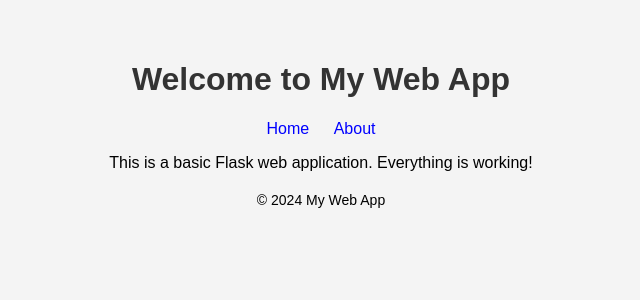
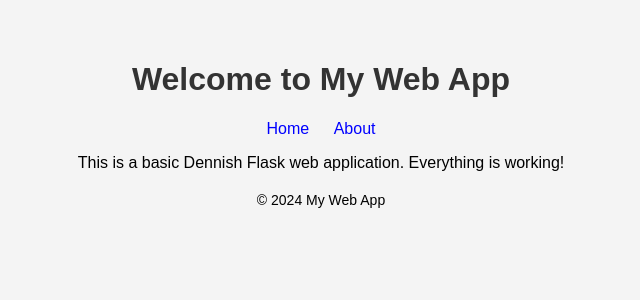
Before and after one commit to dennishbb/my-web-app, a Flask app: page / in a window 1280 px wide. Shown: the top 300 px of the page, without its empty margins (319-959 px from the left). Run offline with Flask 3, Linux system fonts and the light colour scheme.

Commit message:
Added Dennish

```diff
--- a/templates/index.html
+++ b/templates/index.html
@@ -18,7 +18,7 @@
     </header>
 
     <section>
-        <p>This is a basic Flask web application. Everything is working!</p>
+        <p>This is a basic Dennish Flask web application. Everything is working!</p>
     </section>
 
     <footer>
```
